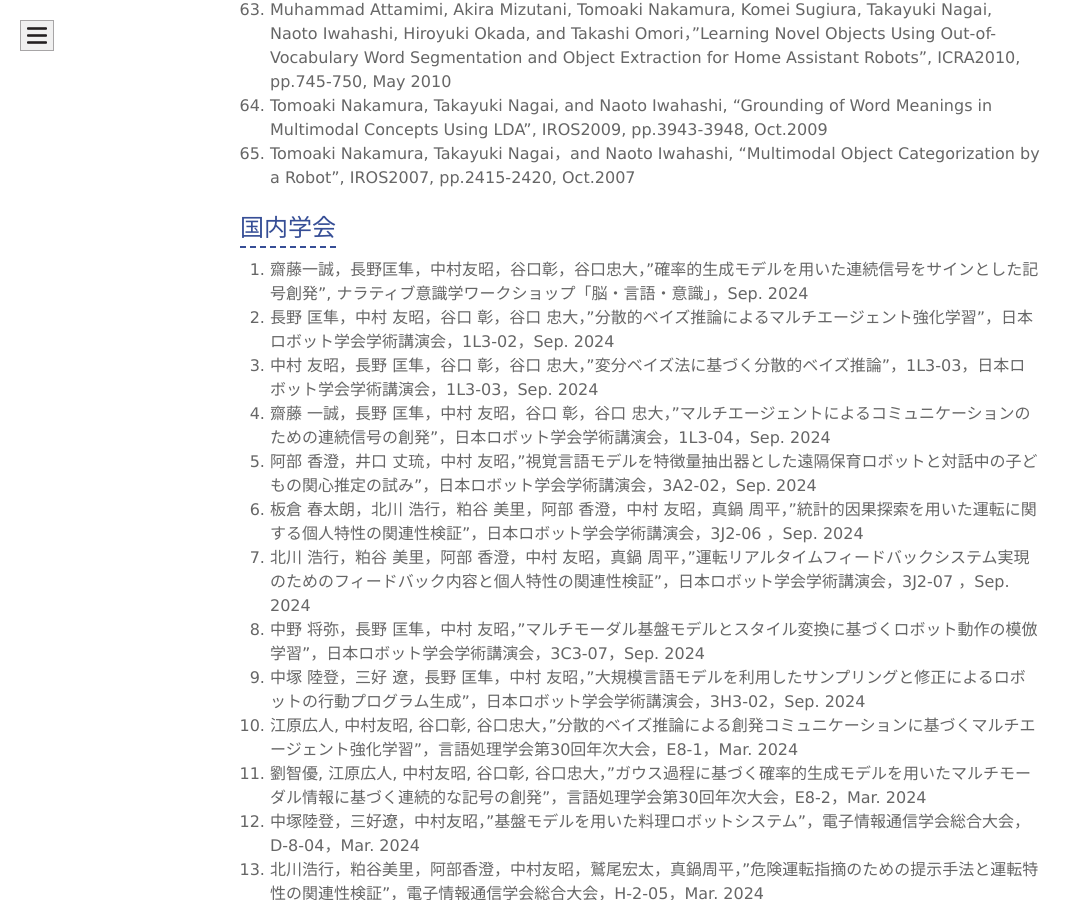
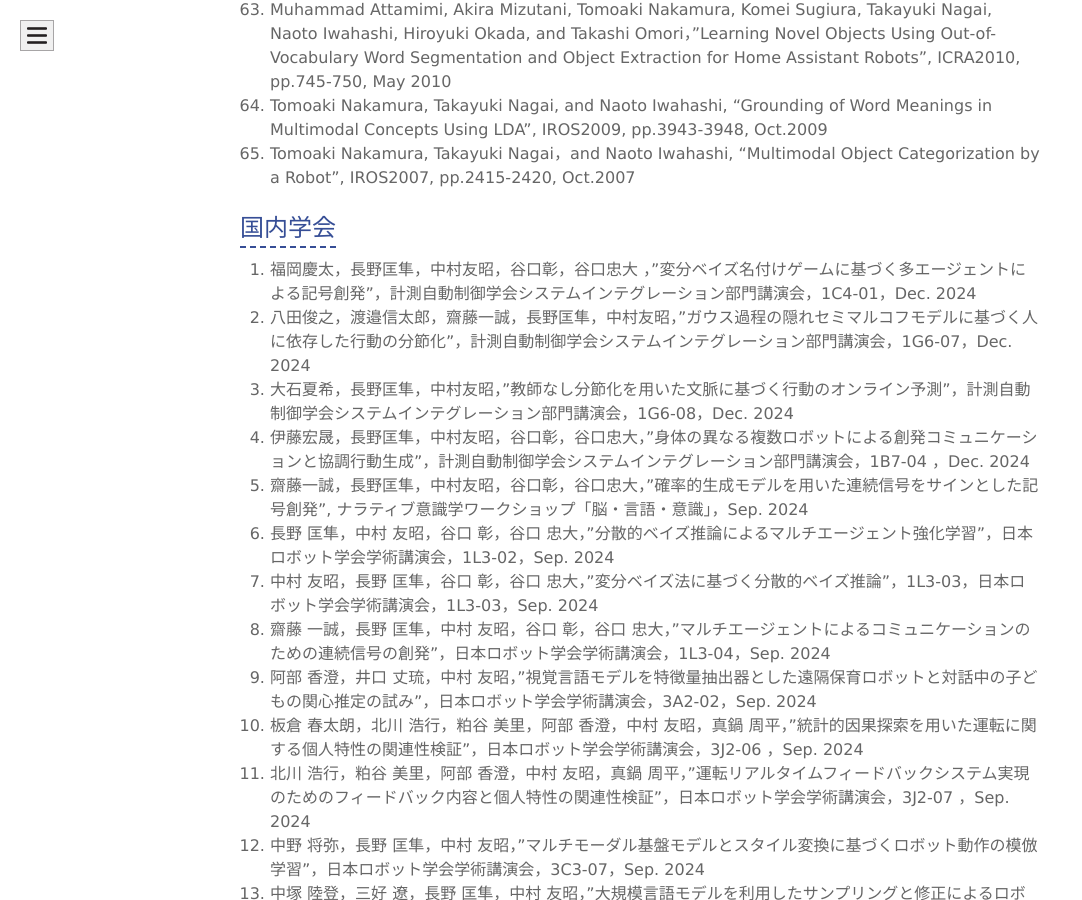
Before and after one commit to naka-lab/naka-lab.github.io, a Jekyll site: the page built from subpages/pub.md, in a window 1280 px wide and 900 px high, scrolled down 9746 px. Shown: the whole window, without its empty margins (0-1082 px from the left). Built offline with Jekyll 4.4.1, drawn with Linux system fonts in a browser that asks for light colours.

Commit message:
Update pub.md

```diff
--- a/subpages/pub.md
+++ b/subpages/pub.md
@@ -158,6 +158,10 @@ Signal Processing, pp. 13-16, Feb. 2020
 
 
 ## 国内学会
+1. 福岡慶太，長野匡隼，中村友昭，谷口彰，谷口忠大	，"変分ベイズ名付けゲームに基づく多エージェントによる記号創発"，計測自動制御学会システムインテグレーション部門講演会，1C4-01，Dec. 2024
+1. 八田俊之，渡邉信太郎，齋藤一誠，長野匡隼，中村友昭，"ガウス過程の隠れセミマルコフモデルに基づく人に依存した行動の分節化"，計測自動制御学会システムインテグレーション部門講演会，1G6-07，Dec. 2024
+1. 大石夏希，長野匡隼，中村友昭，"教師なし分節化を用いた文脈に基づく行動のオンライン予測"，計測自動制御学会システムインテグレーション部門講演会，1G6-08，Dec. 2024
+1. 伊藤宏晟，長野匡隼，中村友昭，谷口彰，谷口忠大，"身体の異なる複数ロボットによる創発コミュニケーションと協調行動生成"，計測自動制御学会システムインテグレーション部門講演会，1B7-04	，Dec. 2024
 1. 齋藤一誠，長野匡隼，中村友昭，谷口彰，谷口忠大，"確率的生成モデルを用いた連続信号をサインとした記号創発", ナラティブ意識学ワークショップ「脳・言語・意識」，Sep. 2024
 1. 長野 匡隼，中村 友昭，谷口 彰，谷口 忠大，"分散的ベイズ推論によるマルチエージェント強化学習"，日本ロボット学会学術講演会，1L3-02，Sep. 2024
 1. 中村 友昭，長野 匡隼，谷口 彰，谷口 忠大，"変分ベイズ法に基づく分散的ベイズ推論"，1L3-03，日本ロボット学会学術講演会，1L3-03，Sep. 2024
```
